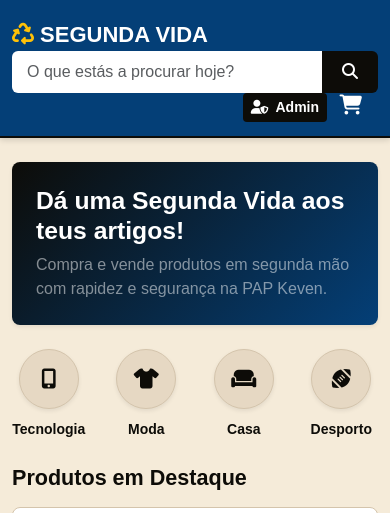
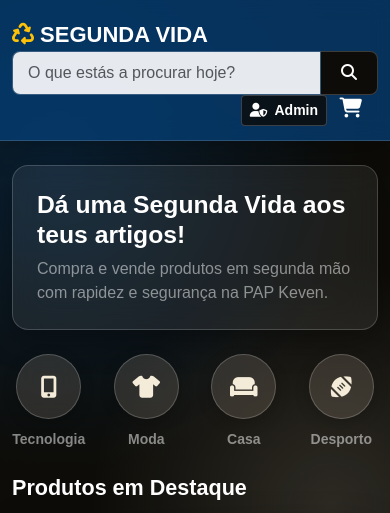
Before and after one commit to keven19310-afk/pap_marketplace, a Django app: template marketplace/templates/home.html in a window 390 px wide. Shown: the top 513 px of the page. Run offline with Django 5.2, Linux system fonts and the light colour scheme; the template is opened without the code that fills it, so the values that code supplies are empty.

Commit message:
atualização da pap

```diff
--- a/marketplace/templates/home.html
+++ b/marketplace/templates/home.html
@@ -11,77 +11,107 @@
 
     <style>
         body {
-            background-color: #f5ebd9; /* Bege suave de fundo geral */
+            background-color: #0d0c08; /* Fundo escuro para realçar o efeito vidro */
+            background-image:
+                radial-gradient(circle at 15% 20%, rgba(4, 63, 119, 0.4) 0%, transparent 40%),
+                radial-gradient(circle at 85% 60%, rgba(230, 216, 195, 0.15) 0%, transparent 40%);
+            background-attachment: fixed;
             font-family: Arial, sans-serif;
-            color: #0d0c08;
+            color: #ffffff;
+            min-height: 100vh;
         }
-        /* Topo Principal com fundo azul e detalhes em preto/branco */
+
+        /* Topo Principal com Efeito Glassmorphism */
         .ml-header {
-            background-color: #043f77; /* Azul pedido para o cabeçalho */
+            background: rgba(4, 63, 119, 0.75);
+            backdrop-filter: blur(12px);
+            -webkit-backdrop-filter: blur(12px);
             padding: 18px 0 14px 0;
-            box-shadow: 0 2px 6px rgba(0,0,0,0.15);
-            border-bottom: 2px solid #0d0c08;
+            box-shadow: 0 4px 30px rgba(0, 0, 0, 0.3);
+            border-bottom: 1px solid rgba(255, 255, 255, 0.15);
         }
         .ml-logo {
             font-weight: 800;
             font-size: 22px;
-            color: #ffffff; /* Branco para destacar no fundo azul */
+            color: #ffffff;
             text-decoration: none;
         }
         .ml-search-input {
-            border: none;
-            border-radius: 6px 0 0 6px;
+            border: 1px solid rgba(255, 255, 255, 0.2);
+            border-radius: 8px 0 0 8px;
             padding: 9px 15px;
-            background-color: #ffffff;
+            background-color: rgba(255, 255, 255, 0.9);
+            color: #0d0c08;
         }
         .ml-search-input:focus {
-            background-color: #fff;
-            box-shadow: 0 0 0 3px rgba(13, 12, 8, 0.2);
+            background-color: #ffffff;
+            box-shadow: 0 0 0 3px rgba(4, 63, 119, 0.4);
         }
         .ml-search-btn {
-            background-color: #0d0c08; /* Preto nos botões de pesquisa */
-            border: none;
+            background-color: #0d0c08;
+            border: 1px solid rgba(255, 255, 255, 0.2);
+            border-left: none;
             color: #ffffff;
-            border-radius: 0 6px 6px 0;
+            border-radius: 0 8px 8px 0;
             padding: 0 20px;
             transition: background-color 0.2s;
         }
         .ml-search-btn:hover {
-            background-color: #222;
+            background-color: #1a1a1a;
             color: #ffffff;
         }
-        /* Categorias com Bege mais escuro e Hover Azul */
+
+        /* Banner Vidro */
+        .glass-banner {
+            background: rgba(255, 255, 255, 0.07);
+            backdrop-filter: blur(16px);
+            -webkit-backdrop-filter: blur(16px);
+            border: 1px solid rgba(255, 255, 255, 0.18);
+            box-shadow: 0 8px 32px 0 rgba(0, 0, 0, 0.37);
+        }
+
+        /* Categorias Glassmorphism */
         .cat-card {
-            background: #e6d8c3; /* Bege mais escuro pedido */
-            border: 1px solid #d4c4ac;
+            background: rgba(230, 216, 195, 0.15);
+            backdrop-filter: blur(10px);
+            -webkit-backdrop-filter: blur(10px);
+            border: 1px solid rgba(255, 255, 255, 0.2);
             border-radius: 50%;
-            width: 60px;
-            height: 60px;
+            width: 65px;
+            height: 65px;
             display: flex;
             align-items: center;
             justify-content: center;
             margin: 0 auto 8px;
-            box-shadow: 0 2px 4px rgba(0,0,0,0.08);
-            color: #0d0c08; /* Ícone em preto */
-            font-size: 20px;
-            transition: transform 0.2s, background-color 0.2s, color 0.2s;
+            box-shadow: 0 4px 15px rgba(0,0,0,0.2);
+            color: #f5ebd9;
+            font-size: 22px;
+            transition: all 0.3s ease;
         }
         .cat-card:hover {
-            transform: translateY(-3px);
-            background-color: #043f77; /* Fica azul ao passar o rato */
-            color: #ffffff; /* Ícone fica branco ao passar o rato */
+            transform: translateY(-5px) scale(1.05);
+            background: rgba(4, 63, 119, 0.8);
+            border-color: rgba(255, 255, 255, 0.4);
+            color: #ffffff;
+            box-shadow: 0 8px 25px rgba(4, 63, 119, 0.5);
         }
-        /* Cartões de Produtos */
+
+        /* Cartões de Produtos em Vidro (Glassmorphism) */
         .card-produto {
-            border: 1px solid #d4c4ac;
-            border-radius: 8px;
-            transition: transform 0.2s, box-shadow 0.2s;
-            background: #fff;
+            background: rgba(255, 255, 255, 0.08);
+            backdrop-filter: blur(14px);
+            -webkit-backdrop-filter: blur(14px);
+            border: 1px solid rgba(255, 255, 255, 0.18);
+            border-radius: 16px;
+            transition: all 0.3s ease;
+            box-shadow: 0 8px 32px 0 rgba(0, 0, 0, 0.3);
             overflow: hidden;
         }
         .card-produto:hover {
-            transform: translateY(-4px);
-            box-shadow: 0 10px 20px rgba(13, 12, 8, 0.15);
+            transform: translateY(-6px);
+            background: rgba(255, 255, 255, 0.14);
+            border-color: rgba(255, 255, 255, 0.35);
+            box-shadow: 0 12px 40px 0 rgba(4, 63, 119, 0.4);
         }
         .card-img-container {
             height: 180px;
@@ -127,13 +179,13 @@
                     </form>
                 </div>
                 <div class="col-md-3 text-end">
-                    <a href="/admin" class="btn btn-dark btn-sm me-2 fw-semibold" style="background-color: #0d0c08; border: none;"><i class="fas fa-user-shield me-1"></i> Admin</a>
+                    <a href="/admin" class="btn btn-dark btn-sm me-2 fw-semibold" style="background-color: rgba(13, 12, 8, 0.8); border: 1px solid rgba(255,255,255,0.2);"><i class="fas fa-user-shield me-1"></i> Admin</a>
                     <a href="#" class="text-white me-3"><i class="fas fa-shopping-cart fs-5"></i></a>
                 </div>
             </div>
 
             <!-- Sub-menu de Navegação -->
-            <div class="row mt-4 pt-2 border-top border-light-subtle d-none d-md-flex">
+            <div class="row mt-3 pt-2 border-top border-white-50 d-none d-md-flex">
                 <div class="col-12">
                     <a href="#" class="fw-bold text-decoration-none me-4 text-white"><i class="fas fa-bars me-1 text-warning"></i> Categorias</a>
                     <a href="#" class="fw-bold text-decoration-none me-4 text-white-50">Ofertas da Semana</a>
@@ -147,14 +199,14 @@
 
     <!-- Banner Principal -->
     <div class="container mt-4">
-        <div class="p-4 text-white rounded-3 shadow-sm" style="background: linear-gradient(135deg, #0d0c08 0%, #043f77 100%);">
+        <div class="p-4 text-white rounded-4 glass-banner">
             <div class="row align-items-center">
                 <div class="col-md-8">
                     <h2 class="fw-bold">Dá uma Segunda Vida aos teus artigos!</h2>
                     <p class="text-white-50 mb-0">Compra e vende produtos em segunda mão com rapidez e segurança na PAP Keven.</p>
                 </div>
                 <div class="col-md-4 text-end d-none d-md-block">
-                    <a href="#" class="btn btn-light fw-bold px-4 py-2 shadow-sm" style="color: #043f77;">Anunciar Grátis</a>
+                    <a href="#" class="btn btn-light fw-bold px-4 py-2 shadow-sm" style="color: #043f77; border-radius: 8px;">Anunciar Grátis</a>
                 </div>
             </div>
         </div>
@@ -165,46 +217,92 @@
         <div class="row text-center">
             <div class="col-3 col-md-2">
                 <div class="cat-card"><i class="fas fa-mobile-alt"></i></div>
-                <small class="fw-semibold" style="color: #0d0c08;">Tecnologia</small>
+                <small class="fw-semibold text-white-50">Tecnologia</small>
             </div>
             <div class="col-3 col-md-2">
                 <div class="cat-card"><i class="fas fa-tshirt"></i></div>
-                <small class="fw-semibold" style="color: #0d0c08;">Moda</small>
+                <small class="fw-semibold text-white-50">Moda</small>
             </div>
             <div class="col-3 col-md-2">
                 <div class="cat-card"><i class="fas fa-couch"></i></div>
-                <small class="fw-semibold" style="color: #0d0c08;">Casa</small>
+                <small class="fw-semibold text-white-50">Casa</small>
             </div>
             <div class="col-3 col-md-2">
                 <div class="cat-card"><i class="fas fa-football-ball"></i></div>
-                <small class="fw-semibold" style="color: #0d0c08;">Desporto</small>
+                <small class="fw-semibold text-white-50">Desporto</small>
             </div>
             <div class="col-3 col-md-2 d-none d-md-block">
                 <div class="cat-card"><i class="fas fa-gamepad"></i></div>
-                <small class="fw-semibold" style="color: #0d0c08;">Gaming</small>
+                <small class="fw-semibold text-white-50">Gaming</small>
             </div>
             <div class="col-3 col-md-2 d-none d-md-block">
                 <div class="cat-card"><i class="fas fa-book"></i></div>
-                <small class="fw-semibold" style="color: #0d0c08;">Livros</small>
+                <small class="fw-semibold text-white-50">Livros</small>
             </div>
         </div>
     </div>
 
-    <!-- Grelha de Produtos Fictícios para Demonstração -->
+    <!-- Grelha de Produtos (Cards Glassmorphism) -->
     <div class="container mt-4 mb-5">
-        <h4 class="mb-3 fw-bold" style="color: #0d0c08;">Produtos em Destaque</h4>
+        <h4 class="mb-3 fw-bold text-white">Produtos em Destaque</h4>
         <div class="row row-cols-1 row-cols-sm-2 row-cols-md-4 g-4">
 
             <!-- Produto 1 -->
             <div class="col">
                 <div class="card h-100 card-produto p-2">
-                    <div class="card-img-container rounded">
-                        <img src="https://images.unsplash.com/photo-1542291026-7eec264c27ff?w=400" class="w-100" alt="Sapatilhas">
+                    <div class="card-img-container">
+                        <img src="https://images.unsplash.com/photo-1542291026-7eec264c27ff?w=400" class="w-100" alt="Ténis Nike">
                     </div>
                     <div class="card-body px-2 pb-0">
                         <p class="frete-gratis mb-1"><i class="fas fa-shipping-fast me-1"></i> Portes grátis</p>
-                        <h5 class="card-title fs-6 text-dark mb-1">Ténis Nike Vermelhos</h5>
+                        <h5 class="card-title fs-6 text-white mb-1">Ténis Nike Red (Usado)</h5>
                         <p class="preco-destaque mb-2">49,99 €</p>
+                        <button class="btn btn-sm btn-glass w-100 fw-bold mb-2">Ver Detalhes</button>
+                    </div>
+                </div>
+            </div>
+
+            <!-- Produto 2 -->
+            <div class="col">
+                <div class="card h-100 card-produto p-2">
+                    <div class="card-img-container">
+                        <img src="https://images.unsplash.com/photo-1505740420928-5e560c06d30e?w=400" class="w-100" alt="Headphones">
+                    </div>
+                    <div class="card-body px-2 pb-0">
+                        <p class="frete-gratis mb-1"><i class="fas fa-shipping-fast me-1"></i> Envio Imediato</p>
+                        <h5 class="card-title fs-6 text-white mb-1">Auscultadores Bluetooth</h5>
+                        <p class="preco-destaque mb-2">29,90 €</p>
+                        <button class="btn btn-sm btn-glass w-100 fw-bold mb-2">Ver Detalhes</button>
+                    </div>
+                </div>
+            </div>
+
+            <!-- Produto 3 -->
+            <div class="col">
+                <div class="card h-100 card-produto p-2">
+                    <div class="card-img-container">
+                        <img src="https://images.unsplash.com/photo-1523275335684-37898b6baf30?w=400" class="w-100" alt="Relógio">
+                    </div>
+                    <div class="card-body px-2 pb-0">
+                        <p class="frete-gratis mb-1"><i class="fas fa-shipping-fast me-1"></i> Portes grátis</p>
+                        <h5 class="card-title fs-6 text-white mb-1">Smartwatch Elegante</h5>
+                        <p class="preco-destaque mb-2">75,00 €</p>
+                        <button class="btn btn-sm btn-glass w-100 fw-bold mb-2">Ver Detalhes</button>
+                    </div>
+                </div>
+            </div>
+
+            <!-- Produto 4 (Comando PS5 DualSense - Foto Unsplash garantida) -->
+            <div class="col">
+                <div class="card h-100 card-produto p-2">
+                    <div class="card-img-container">
+                        <img src="https://images.unsplash.com/photo-1606813907291-d86efa9b94db?w=400" class="w-100" alt="Comando DualSense PS5">
+                    </div>
+                    <div class="card-body px-2 pb-0">
+                        <p class="frete-gratis mb-1"><i class="fas fa-shipping-fast me-1"></i> Envio Imediato</p>
+                        <h5 class="card-title fs-6 text-white mb-1">Comando DualSense PS5</h5>
+                        <p class="preco-destaque mb-2">39,99 €</p>
+                        <button class="btn btn-sm btn-glass w-100 fw-bold mb-2">Ver Detalhes</button>
                     </div>
                 </div>
             </div>
@@ -212,5 +310,13 @@
         </div>
     </div>
 
+    <!-- Rodapé -->
+    <footer class="py-4 mt-5 text-center">
+        <div class="container">
+            <p class="mb-1 fw-bold" style="color: #e6d8c3;">SEGUNDA VIDA — Marketplace de Segunda Mão</p>
+            <small class="text-white-50">Projeto de Aptidão Profissional (PAP) desenvolvido por Keven.</small>
+        </div>
+    </footer>
+
 </body>
 </html>
```
Also changed, not shown: other parts of marketplace/templates/home.html (+25 -3 lines).
